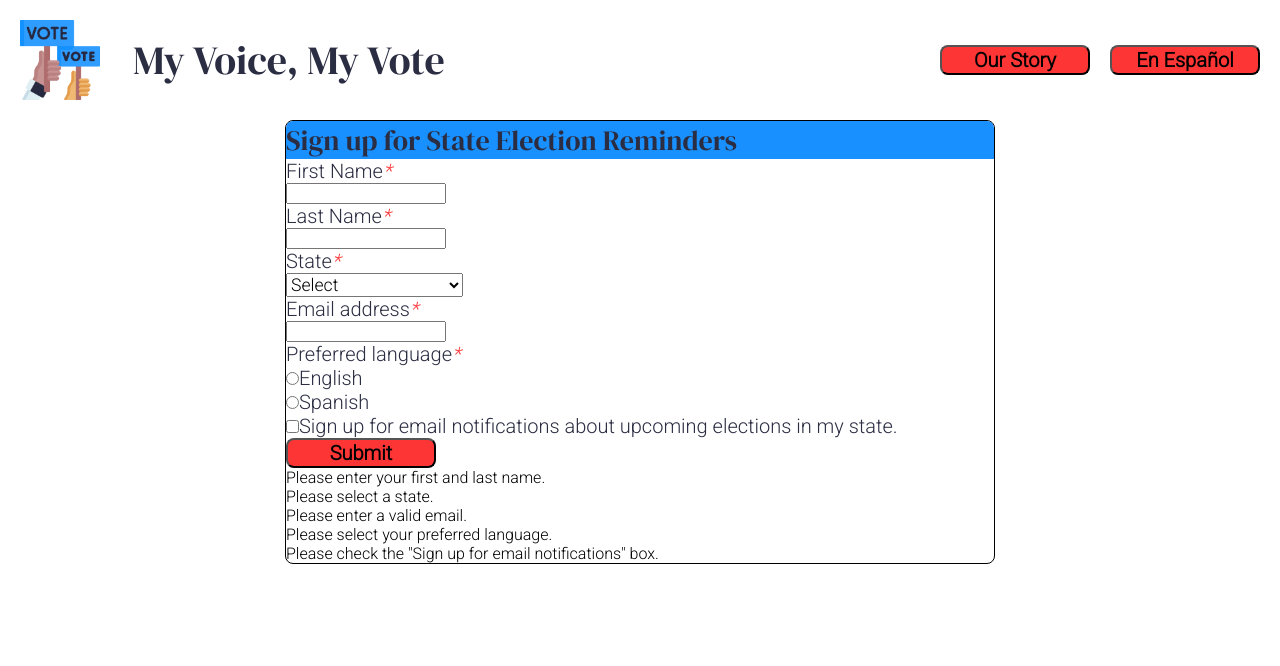
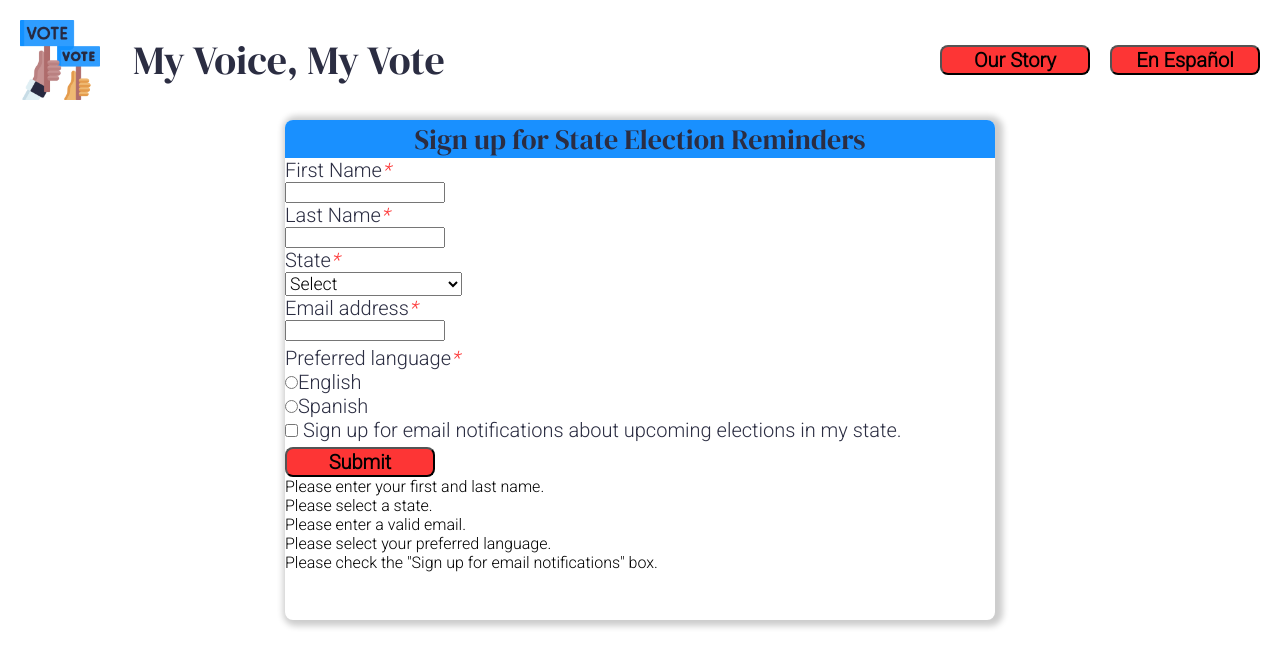
Before and after one commit to ivonne-hernandez/mi-voz-mi-voto-1, a React (Create React App) app: page / in a window 1280 px wide. Shown: the top 666 px of the page. Built offline with nearby package versions, Linux system fonts and the light colour scheme.

Commit message:
Add height, shadow to form container, style for missing input and labels

```diff
--- a/src/Components/EmailNotificationForm/EmailNotificationForm.css
+++ b/src/Components/EmailNotificationForm/EmailNotificationForm.css
@@ -28,10 +28,29 @@ em {
   font-family: 'DM Serif Display', serif;
   font-size: 28px;
   background-color: #1990ff;
+  text-align: center;
 }
 
 .form-container {
-  border: 1px solid black;
   border-radius: 8px;
   overflow: hidden;
+  box-shadow: 3px 1px 6px 5px rgb(0 0 0 / 20%);
+  height: 500px;
 }
+
+.missing-input-message {
+  color: #fd3535;
+  font-weight: bold;
+}
+
+.label {
+  line-height: 32px;
+}
+
+.label-radio, .agree-to-emails-checkbox {
+  margin: 5px;
+}
+
+.email-label, .preferred-lang-p, .agree-to-emails-checkbox, .submit-button-container {
+  margin-top: 5px;
+}
```
